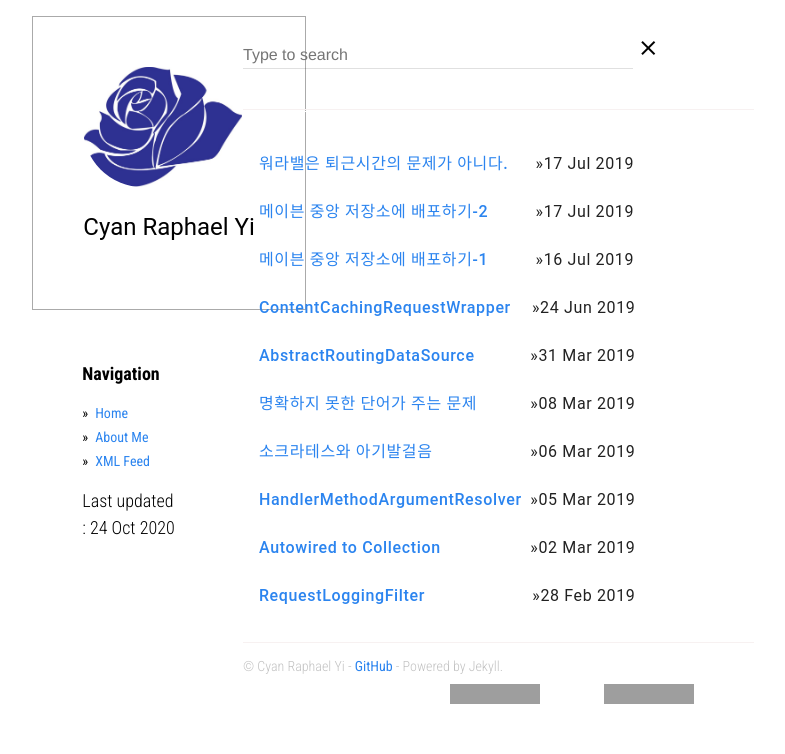
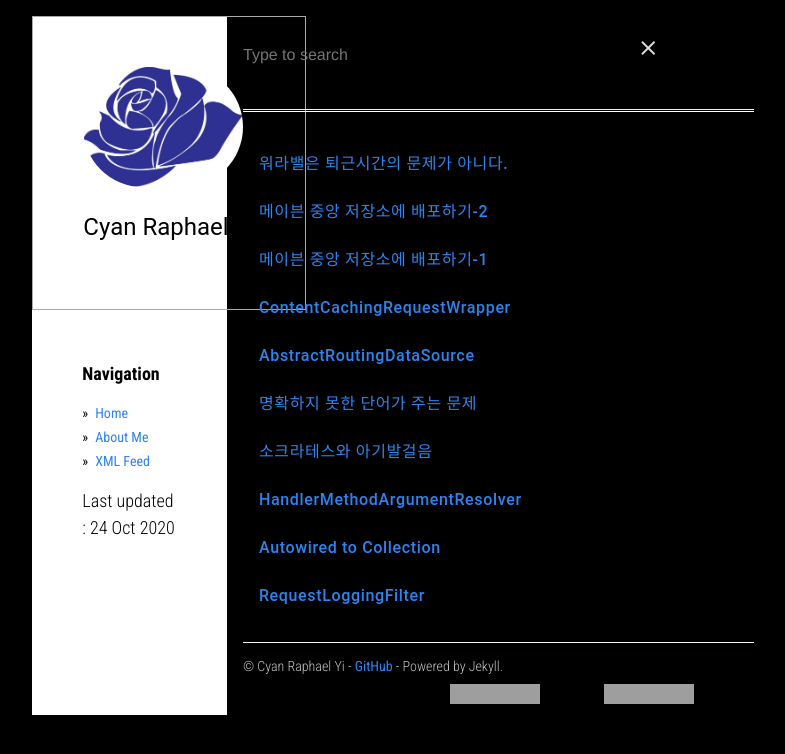
Before and after one commit to CyanRYi/cyanryi.github.io, a Jekyll site: the page built from index.html, in a window 1280 px wide. Shown: the top 754 px of the page, without its empty margins (89-874 px from the left). Built offline with Jekyll 4.4.1, drawn with Linux system fonts in a browser that asks for light colours; grey boxes are pictures that could not be loaded.

Commit message:
Apply 'dark mode'

```diff
--- a/static/css/main.css
+++ b/static/css/main.css
@@ -1,10 +1,10 @@
 body {
     font-family: "Roboto Condensed", Arial, sans-serif;
-    background-color: #ffffff;
+    background-color: #000000;
     line-height: 1.5em;
     font-weight: 300;
     font-size: 18px;
-    color: #000000;
+    color: #DDDDDD;
 }
 
 hr {
@@ -115,6 +115,11 @@ img.profile-avatar {
     margin-right: auto;
 }
 
+.sidebar {
+    background: #ffffff;
+    color: #000000;
+}
+
 ul.sidebar-nav {
     padding-inline-start: 0px;
 }
@@ -132,7 +137,6 @@ ul.sidebar-nav {
 div.profile {
     width: max-content;
     height: max-content;
-    background: white;
     border: #aaaaaa double 1.5px;
 }
 
```
